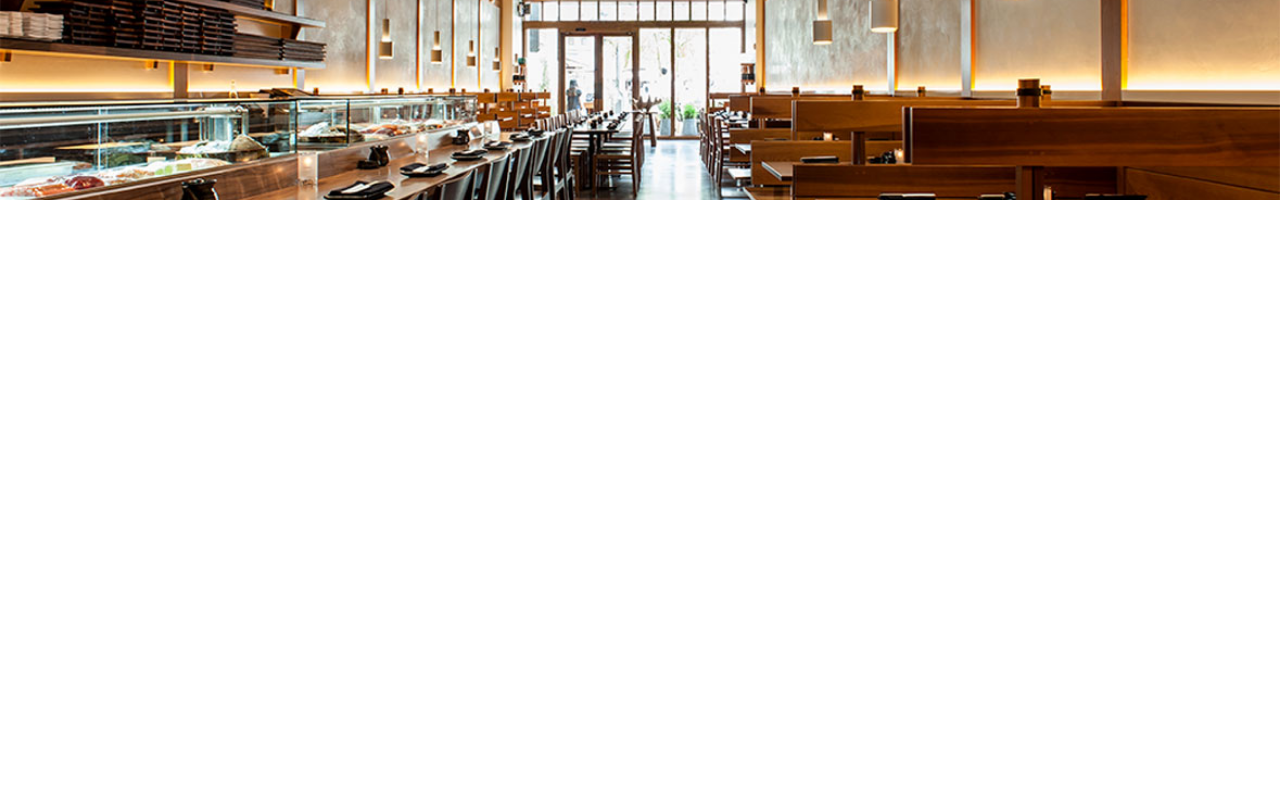
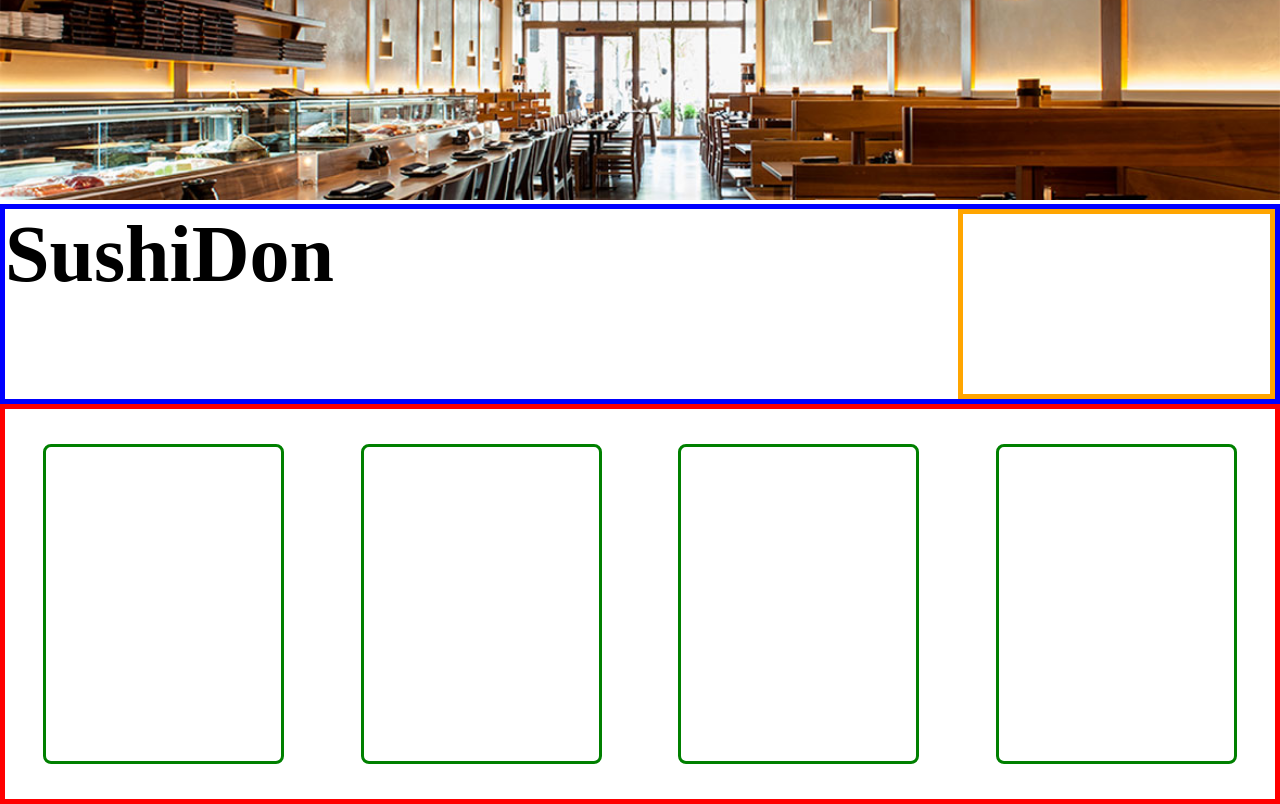
Before and after one commit to instructor-org/web-client, a React (Create React App) app: page / in a window 1280 px wide. Built offline with nearby package versions, Linux system fonts and the light colour scheme.

Commit message:
feat: initial mock-up html and css

```diff
--- a/src/pages/establishment/Establishment.js
+++ b/src/pages/establishment/Establishment.js
@@ -7,6 +7,16 @@
   return (
     <>
       <Banner />
+      <div className="header">
+        <h1 className="establishment__name">SushiDon</h1>
+        <div className='icon__container'></div>
+      </div>
+      <div className="review__carousel">
+        <div className="review__card"></div>
+        <div className="review__card"></div>
+        <div className="review__card"></div>
+        <div className="review__card"></div>
+      </div>
     </>
   )
 }
--- a/src/pages/establishment/establishment.css
+++ b/src/pages/establishment/establishment.css
@@ -0,0 +1,36 @@
+.header {
+  height: 25vh;
+  width: 100vw;
+  display: flex;
+  flex-direction: row;
+  border: 5px solid blue;
+}
+
+.establishment__name {
+  font-size: 5rem;
+  width: 75%;
+}
+
+.icon__container {
+  height: 100%;
+  width: 25%;
+  border: 5px solid orange;
+}
+
+.review__carousel {
+  height: 50vh;
+  width: 100Vw;
+  display: flex;
+  flex-direction: row;
+  align-items: center;
+  justify-content: flex-start;
+  border: 5px solid red;
+}
+
+.review__card {
+  height: 40vh;
+  width: 25Vw;
+  margin: 0 3%;
+  border: 3px solid green;
+  border-radius: 8px;
+}
```
